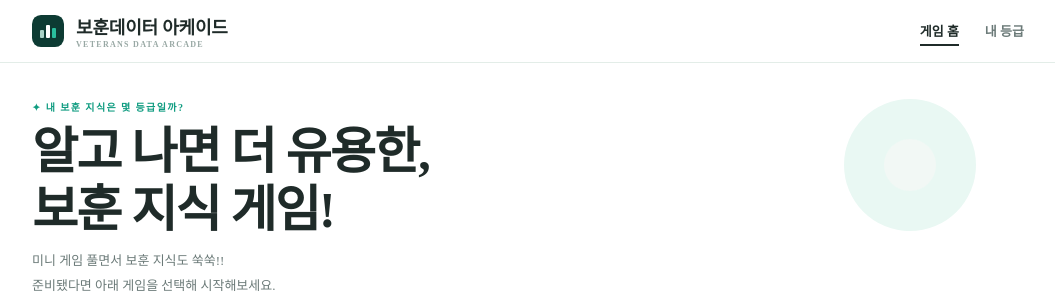
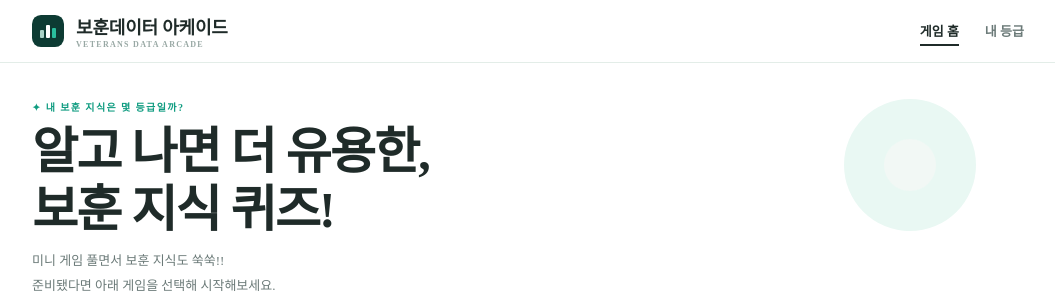
Before and after one commit to KITI-jklee/kvhs_game, a React (Vite) app in the folder app/: page / in a window 1280 px wide. Shown: the top 293 px of the page, without its empty margins (112-1167 px from the left). Built offline with nearby package versions, Linux system fonts and the light colour scheme; a web font is replaced by a local one.

Commit message:
chore: 홈 화면 문구 다듬기
'보훈 지식 게임!' -> '보훈 지식 퀴즈!'

```diff
--- a/app/src/pages/Home.tsx
+++ b/app/src/pages/Home.tsx
@@ -23,7 +23,7 @@ export function Home() {
         <span className={styles.eyebrow}>✦ 내 보훈 지식은 몇 등급일까?</span>
         <div className={styles.titleGroup}>
           <span className={styles.title}>알고 나면 더 유용한,</span>
-          <span className={styles.titleOutline}>보훈 지식 게임!</span>
+          <span className={styles.titleOutline}>보훈 지식 퀴즈!</span>
         </div>
         <p className={styles.desc}>
           미니 게임 풀면서 보훈 지식도 쑥쑥!!
```
